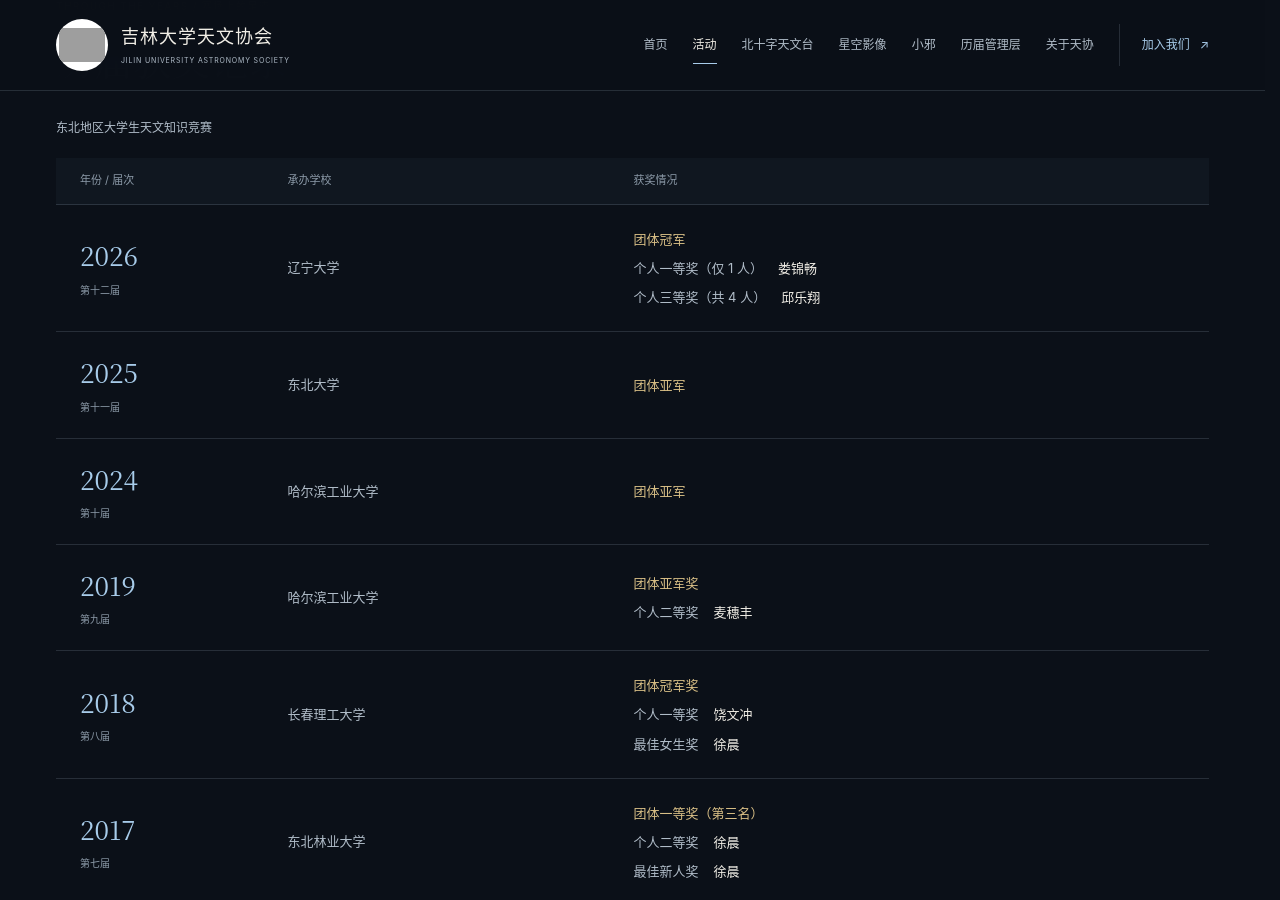
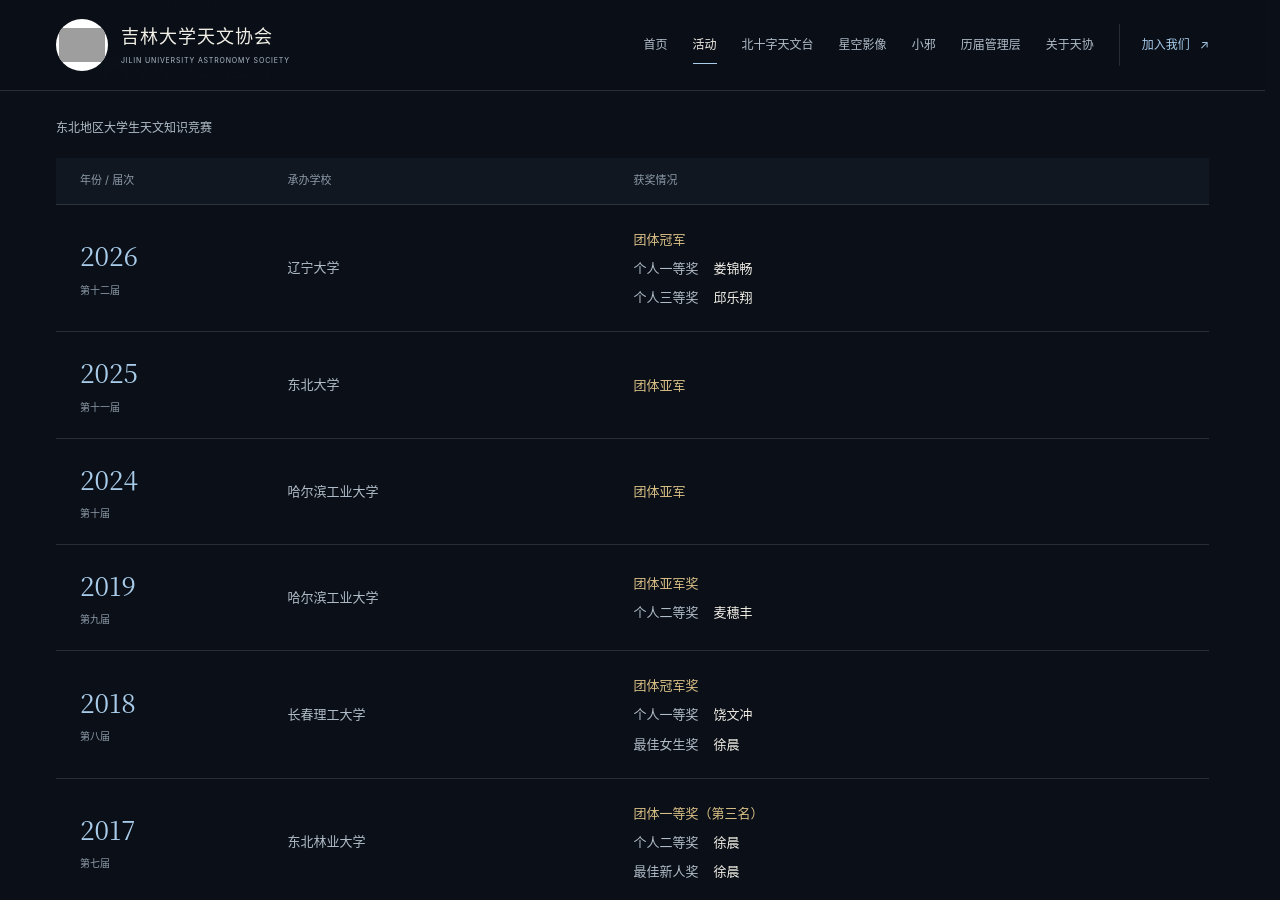
Before and after one commit to JASxiaoxie/JASxiaoxie.github.io, a Jekyll site: the page built from _pages/generated_events/astronomy-competition.md, in a window 1280 px wide and 900 px high, scrolled down 1072 px. Built offline with Jekyll 4.4.1, drawn with Linux system fonts in a browser that asks for light colours; grey boxes are pictures that could not be loaded.

Commit message:
删除大天赛个人奖获奖人数

```diff
--- a/_data/competition.json
+++ b/_data/competition.json
@@ -5,7 +5,7 @@
       "year": "2026",
       "album": "competition-2026",
       "title": "2026 · 第十二届",
-      "description": "2026 年 11 月 22 日，“DWARFLAB 杯”第十二届东北地区大学生天文知识竞赛在辽宁大学举行。23 支队伍分三组参加预赛，吉林大学抽到 C 组 6 号台。吉大在抢答环节前一直领跑，随后连续答错两题（每题扣 20 分），以小组第三进入复活赛。\n\n复活赛共有七支队伍，包括吉林大学、哈尔滨工业大学、南开大学和大连理工大学，争夺唯一的决赛名额。吉大稳住节奏拿下这一席位，又在八进二决赛中与东北大学双双晋级，最终在总决赛战胜东北大学，结束此前连续三届获得亚军的纪录，夺得团体冠军。\n\n协会会长、2024 级娄锦畅获得全场唯一的个人一等奖，学术副部长、2026 级邱乐翔获得个人三等奖（共四人获奖）。"
+      "description": "2026 年 11 月 22 日，“DWARFLAB 杯”第十二届东北地区大学生天文知识竞赛在辽宁大学举行。23 支队伍分三组参加预赛，吉林大学抽到 C 组 6 号台。吉大在抢答环节前一直领跑，随后连续答错两题（每题扣 20 分），以小组第三进入复活赛。\n\n复活赛共有七支队伍，包括吉林大学、哈尔滨工业大学、南开大学和大连理工大学，争夺唯一的决赛名额。吉大稳住节奏拿下这一席位，又在八进二决赛中与东北大学双双晋级，最终在总决赛战胜东北大学，结束此前连续三届获得亚军的纪录，夺得团体冠军。\n\n协会会长、2024 级娄锦畅获得个人一等奖，学术副部长、2026 级邱乐翔获得个人三等奖。"
     },
     {
       "year": "2025",
@@ -32,11 +32,11 @@
           "recipient": ""
         },
         {
-          "label": "个人一等奖（仅 1 人）",
+          "label": "个人一等奖",
           "recipient": "娄锦畅"
         },
         {
-          "label": "个人三等奖（共 4 人）",
+          "label": "个人三等奖",
           "recipient": "邱乐翔"
         }
       ],
```
